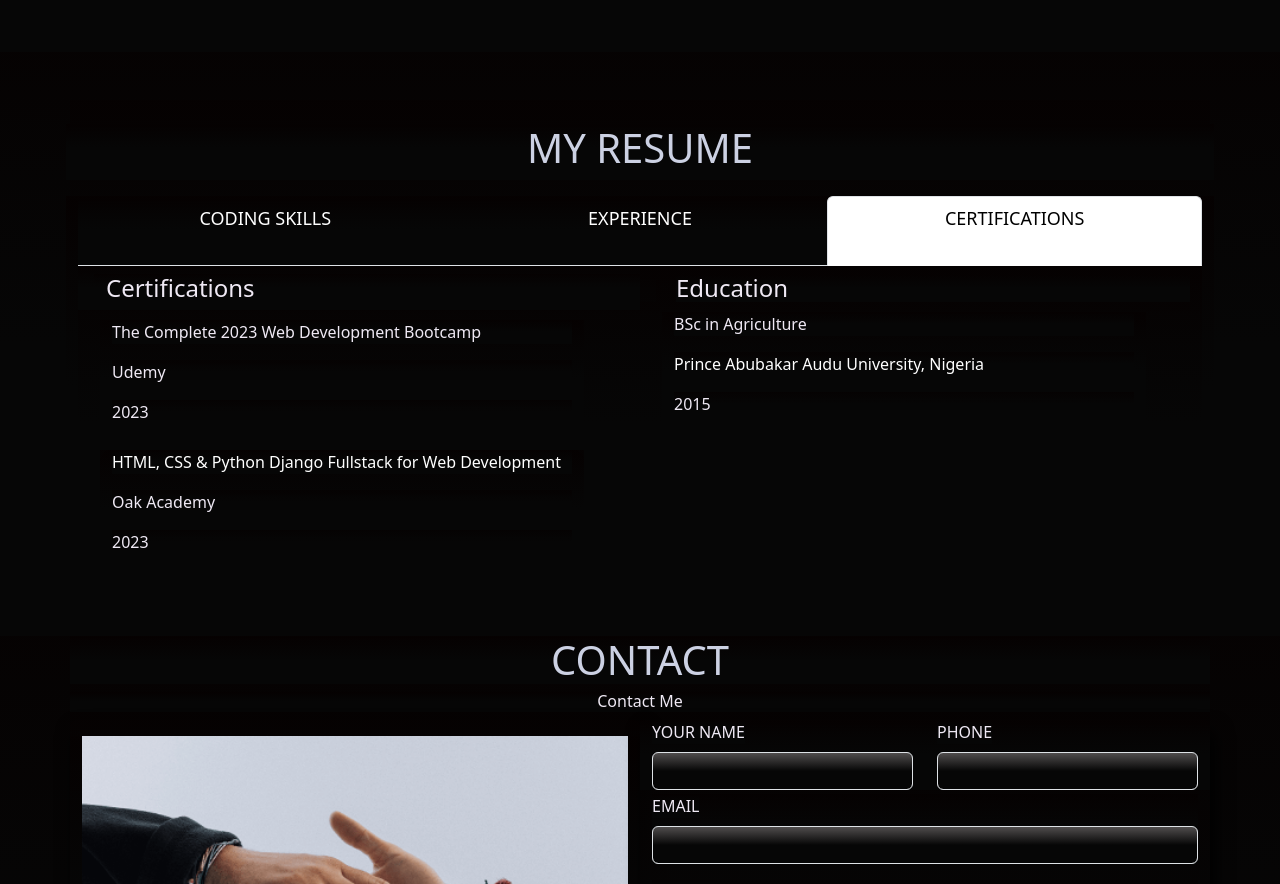
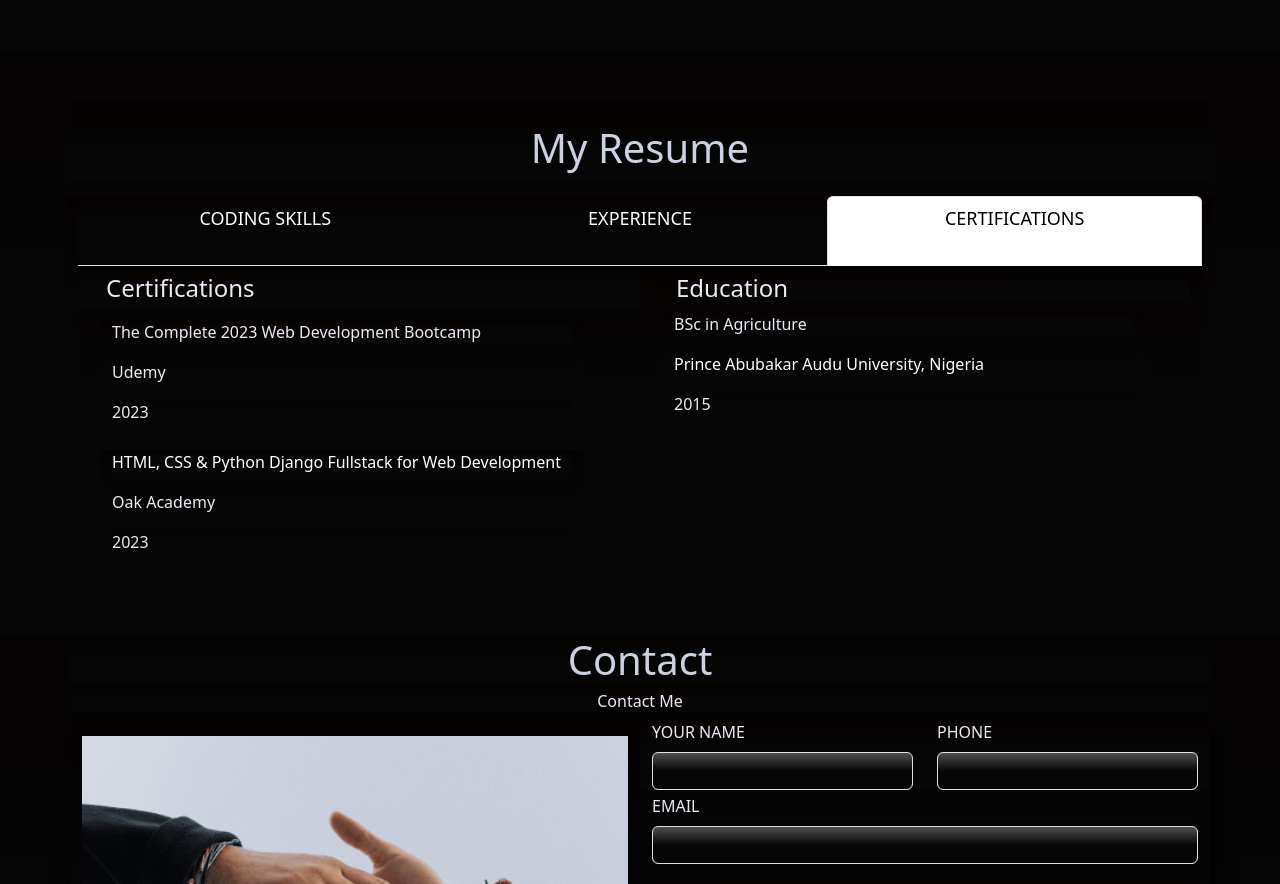
Before and after one commit to cyrus-nodejs/portfolio, a React (Vite) app in the folder Cyrusportfolio/: page / in a window 1280 px wide. Shown: the part 1840-2724 px from the top of the page. Built offline with nearby package versions, Linux system fonts and the light colour scheme.

Commit message:
first commit

```diff
--- a/Cyrusportfolio/src/App.tsx
+++ b/Cyrusportfolio/src/App.tsx
@@ -6,7 +6,7 @@ import {
 import "./index.css";
 import './App.css'
 
-import Home from "../Home"
+import Home from "../src/page/Home"
 import ErrorPage from "../src/ErrorPage"
 function App() {
 
--- a/Cyrusportfolio/src/page/Contact.tsx
+++ b/Cyrusportfolio/src/page/Contact.tsx
@@ -16,14 +16,14 @@ const Contact = () => {
   const [buttonText, setButtonText] = useState('Send Message');
   const [status, setStatus] = useState('');
 
-  const onFormUpdate = (category, value:string) : void => {
+  const onFormUpdate = (category: string, value:string) : void => {
       setFormDetails({
         ...formDetails,
         [category]: value
       })
   }
 
-  const handleSubmit = async (e) => {
+  const handleSubmit = async (e: { preventDefault: () => void }) => {
     e.preventDefault();
     setButtonText("Sending...");
     const response = await fetch("https://connect-9q0l.onrender.com/contact", {
@@ -47,7 +47,7 @@ const Contact = () => {
     <section id="Contact" className="section">
         <Container>
             <Row  >
-            <h1 className="stack navpad text-center">CONTACT</h1>
+            <h1 className="stack navpad text-center">Contact</h1>
                   <h6 className='text-center  '>Contact Me</h6>
 
                 <Col sm={12} lg={6}   className="Contactframe">
--- a/Cyrusportfolio/Home.tsx
+++ b/Cyrusportfolio/src/page/Home.tsx
@@ -3,21 +3,21 @@ import Container from 'react-bootstrap/Container';
 import { Row} from 'react-bootstrap';
 
 
-import Appbar from './src/component/Appbar'
-import Bio from "./src/page/Bio"
-import Features from "./src/page/Features"
-import Portfolio from "./src/page/Portfolio"
-import Resume from "./src/page/Resume/Resume"
-import Contact from "./src/page/Contact"
-import Footer from "./src/component/Footer"
+import Appbar from '../../src/component/Appbar'
+import Bio from "../page/Bio"
+import Features from "../page/Features"
+import Portfolio from "../page/Portfolio"
+import Resume from "../page/Resume/Resume"
+import Contact from "../page/Contact"
+import Footer from "../../src/component/Footer"
 const Home = () => {
   return (
     <Container fluid >
       <Row>
         <Appbar />
          <Bio />
+         <Portfolio />
          <Features />
-         <Portfolio />
          <Resume />
          <Contact />
          <Footer />
--- a/Cyrusportfolio/src/page/Resume/Resume.tsx
+++ b/Cyrusportfolio/src/page/Resume/Resume.tsx
@@ -15,7 +15,7 @@ const Resume = () => {
       <Col className="p-2">
         <Row className='my-3'>
 
-      <h1 className="text-center stack">MY RESUME</h1>
+      <h1 className="text-center stack">My Resume</h1>
       </Row>
         <Resumebox   />
         </Col>
```
